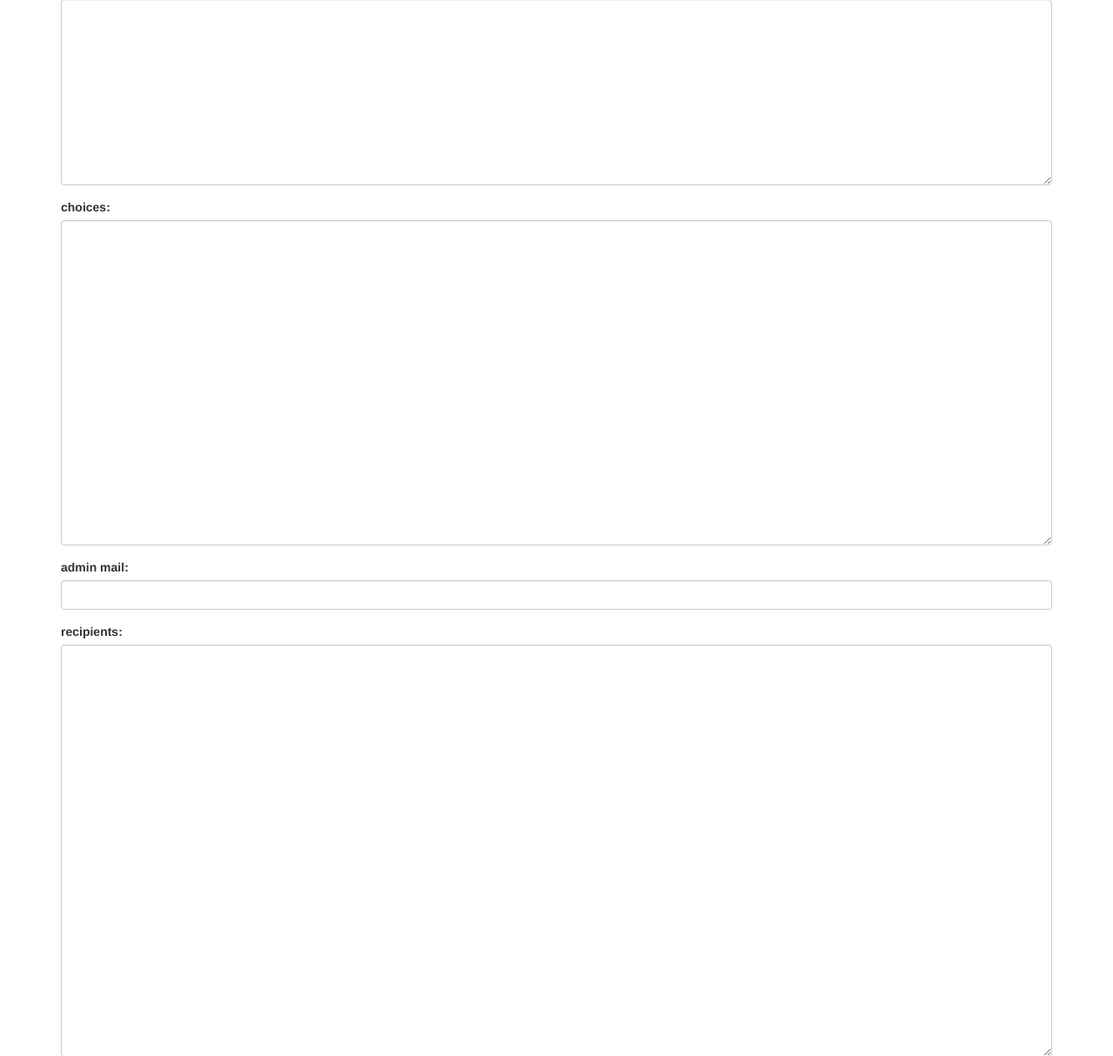
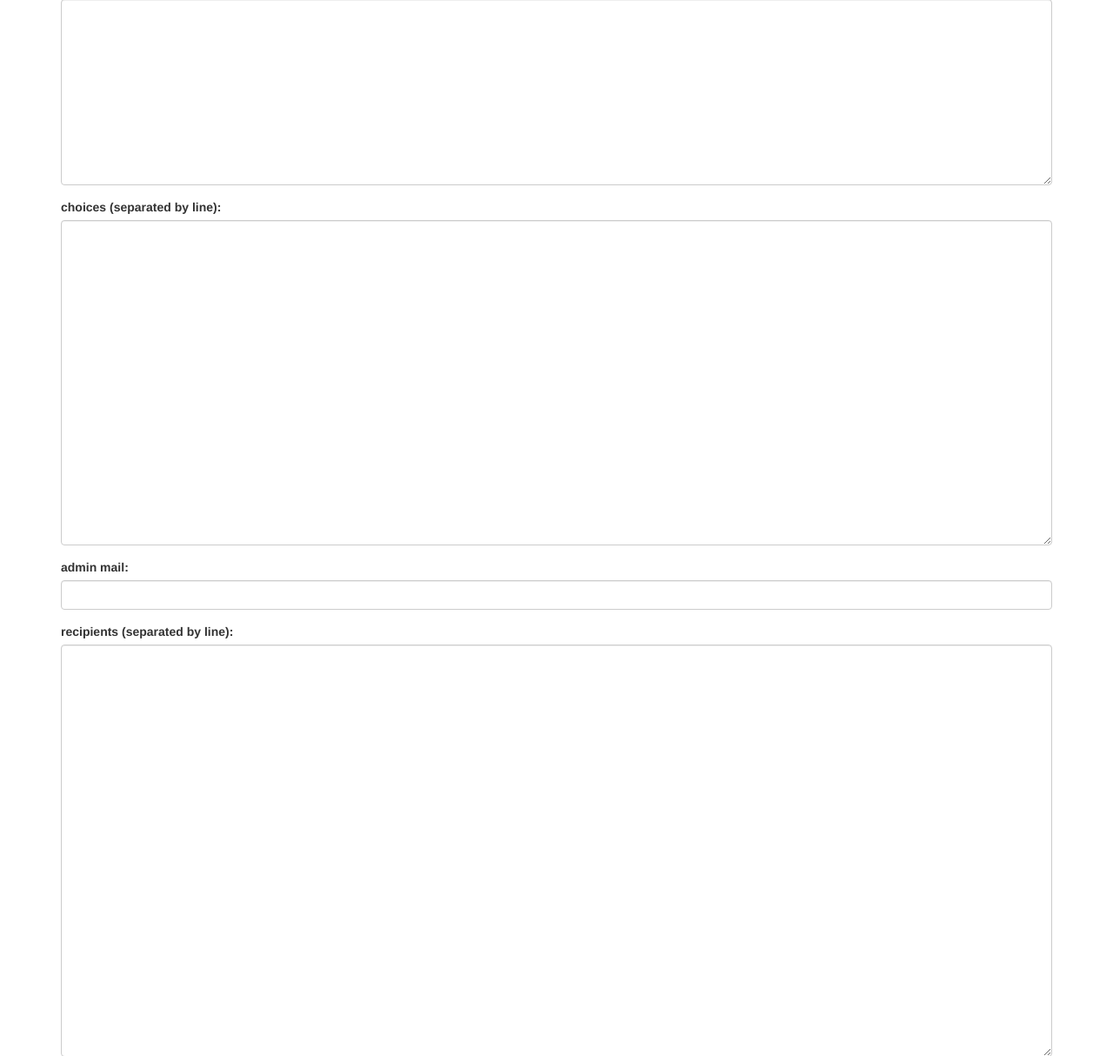
Before and after one commit to mayflower/demockrazy, a Django app: page /vote/ in a window 1280 px wide. Shown: the part 220-1434 px from the top of the page at 87% size. Run offline with Django 3.2, Linux system fonts and the light colour scheme; some libraries are stand-ins or nearby versions.

Commit message:
Add instructions

```diff
--- a/vote/templates/vote/index.html
+++ b/vote/templates/vote/index.html
@@ -18,7 +18,7 @@
     </div>
 
     <div class="form-group">
-    <label for="choices">choices:</label>
+    <label for="choices">choices (separated by line):</label>
     <textarea class="form-control" name="choices" id="choices" rows="18"></textarea>
     </div>
 
@@ -28,7 +28,7 @@
     </div>
 
     <div class="form-group">
-        <label for="voter_mails">recipients:</label>
+        <label for="voter_mails">recipients (separated by line):</label>
         <textarea class="form-control" name="voter_mails" id="voter_mails" rows="23"></textarea>
     </div>
 
```
